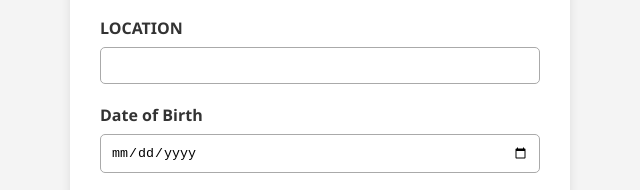
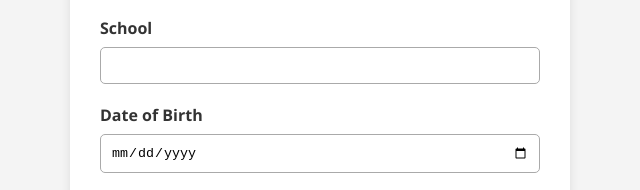
Before and after one commit to omaphotography/Wacf-page, a plain HTML site: page first-timer.html in a window 1280 px wide. Shown: the part 471-661 px from the top of the page, 320-960 px from the left. Drawn offline with Linux system fonts and the light colour scheme.

Commit message:
first-timer.html

```diff
--- a/first-timer.html
+++ b/first-timer.html
@@ -53,7 +53,7 @@
         </div>
 
         <div class="form-group">
-          <label for="school">LOCATION</label>
+          <label for="school">School</label>
           <input type="text" id="school" name="school" required />
         </div>
 
```
